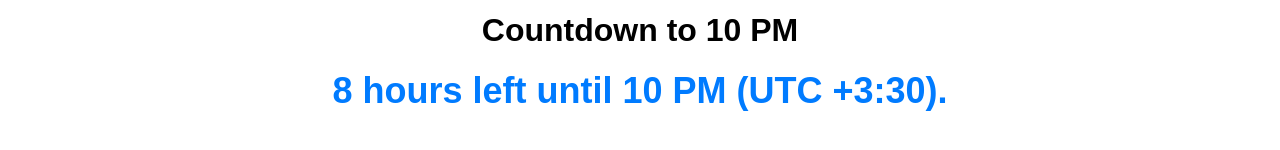
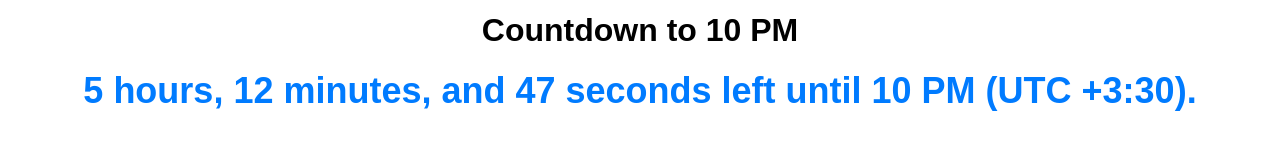
Before and after one commit to HighOn-Code/HighOn-Code.github.io, a plain HTML site: page index.html in a window 1280 px wide. Shown: the part 460-610 px from the top of the page. Drawn offline with Linux system fonts and the light colour scheme.

Commit message:
Update index.html

```diff
--- a/index.html
+++ b/index.html
@@ -29,20 +29,23 @@
   <h1>Countdown to 10 PM</h1>
   <div id="countdown"></div>
 
-  <script>
+    <script>
     function updateCountdown() {
+      const targetTime = new Date();
+      targetTime.setUTCHours(18, 30, 0, 0); // Set the target time to 10 PM in UTC +3:30 (18:30 UTC)
+
       const now = new Date();
-      const targetTime = new Date();
-      const utcOffset = 3 * 60 + 30; // 3 hours and 30 minutes in minutes
-      targetTime.setUTCHours(22 - (utcOffset / 60), 0, 0, 0); // Set the target time to 10 PM in UTC +3:30
+      const nowInUtcPlus3_30 = new Date(now.getTime() + (3 * 60 + 30) * 60 * 1000); // Convert current time to UTC +3:30
 
-      // To account for the time difference between now and the target time
-      let timeDifference = targetTime - now;
+      // Calculate the time remaining
+      let timeDifference = targetTime - nowInUtcPlus3_30;
       if (timeDifference <= 0) {
         document.getElementById("countdown").innerText = "It's 10 PM (UTC +3:30)!";
       } else {
         const hoursLeft = Math.floor(timeDifference / (1000 * 60 * 60));
-        document.getElementById("countdown").innerText = `${hoursLeft} hours left until 10 PM (UTC +3:30).`;
+        const minutesLeft = Math.floor((timeDifference / (1000 * 60)) % 60);
+        const secondsLeft = Math.floor((timeDifference / 1000) % 60);
+        document.getElementById("countdown").innerText = `${hoursLeft} hours, ${minutesLeft} minutes, and ${secondsLeft} seconds left until 10 PM (UTC +3:30).`;
       }
     }
 
```
